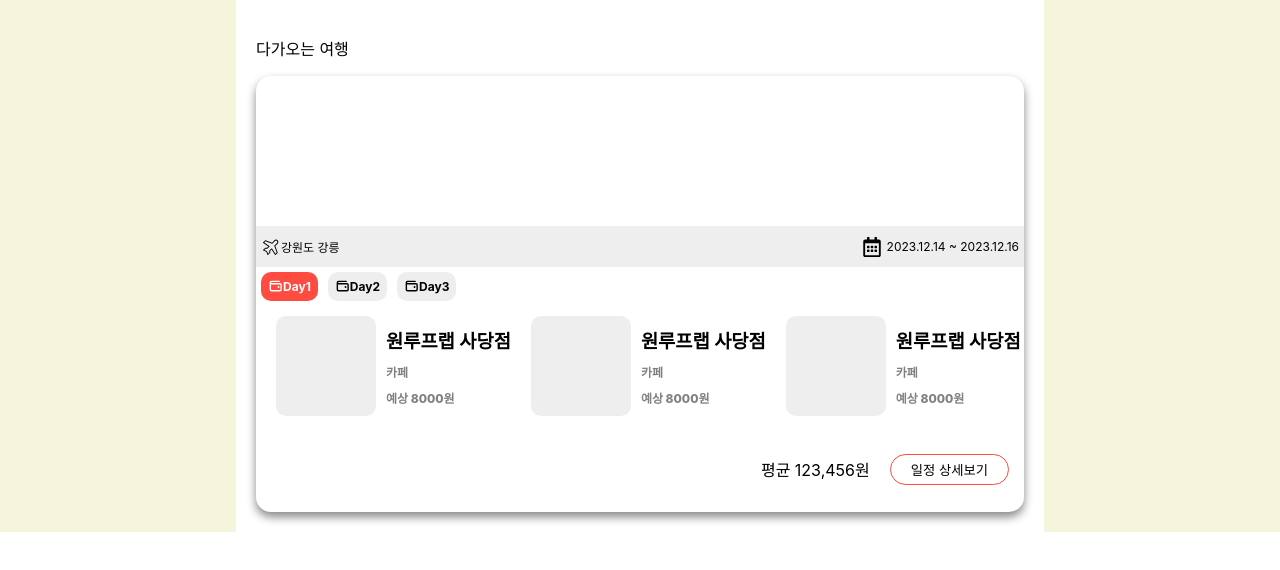
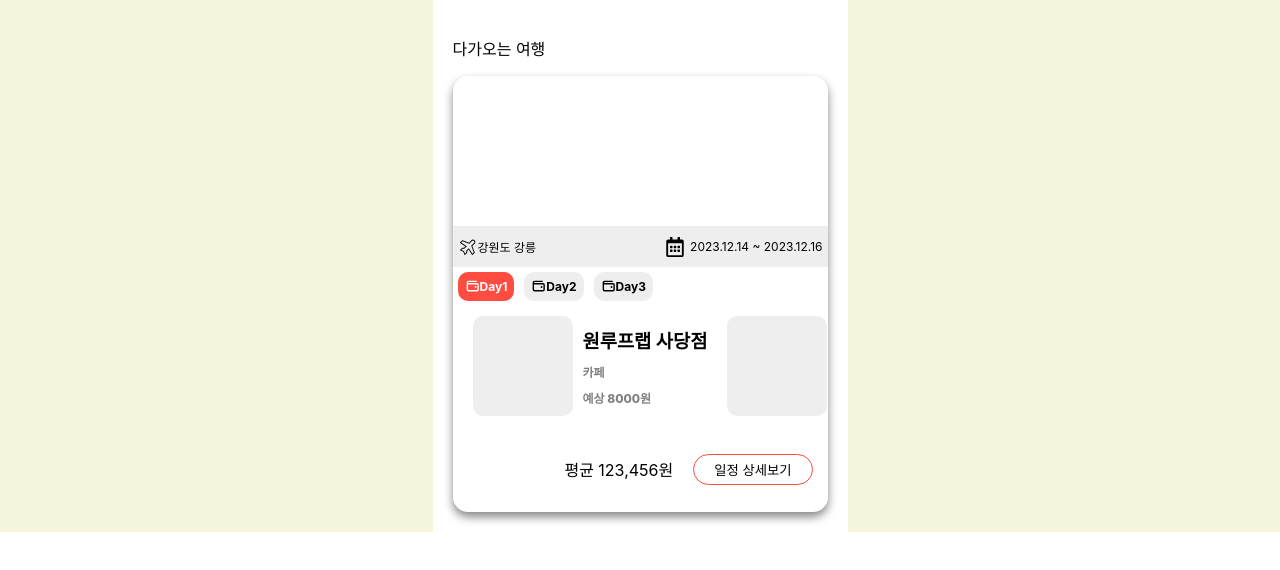
Before and after one commit to in2p/yeohaengil, a React (Create React App) app: page / in a window 1280 px wide. Shown: the top 570 px of the page. Built offline with nearby package versions, Linux system fonts and the light colour scheme.

Commit message:
[chore] merge 위한 commit

```diff
--- a/src/App.css
+++ b/src/App.css
@@ -40,13 +40,13 @@
   font-size: small;
 }
 /* 768px 이상이면 테블릿 */
-@media screen and (min-width: 768px) {
+@media screen and (min-width: 375px) {
   .App{
     background-color: lightgray;
   }
 
   .container{
-    width: 768px;
+    width: 375px;
     margin: auto;
     background-color: white;
     font-size: medium;
```
